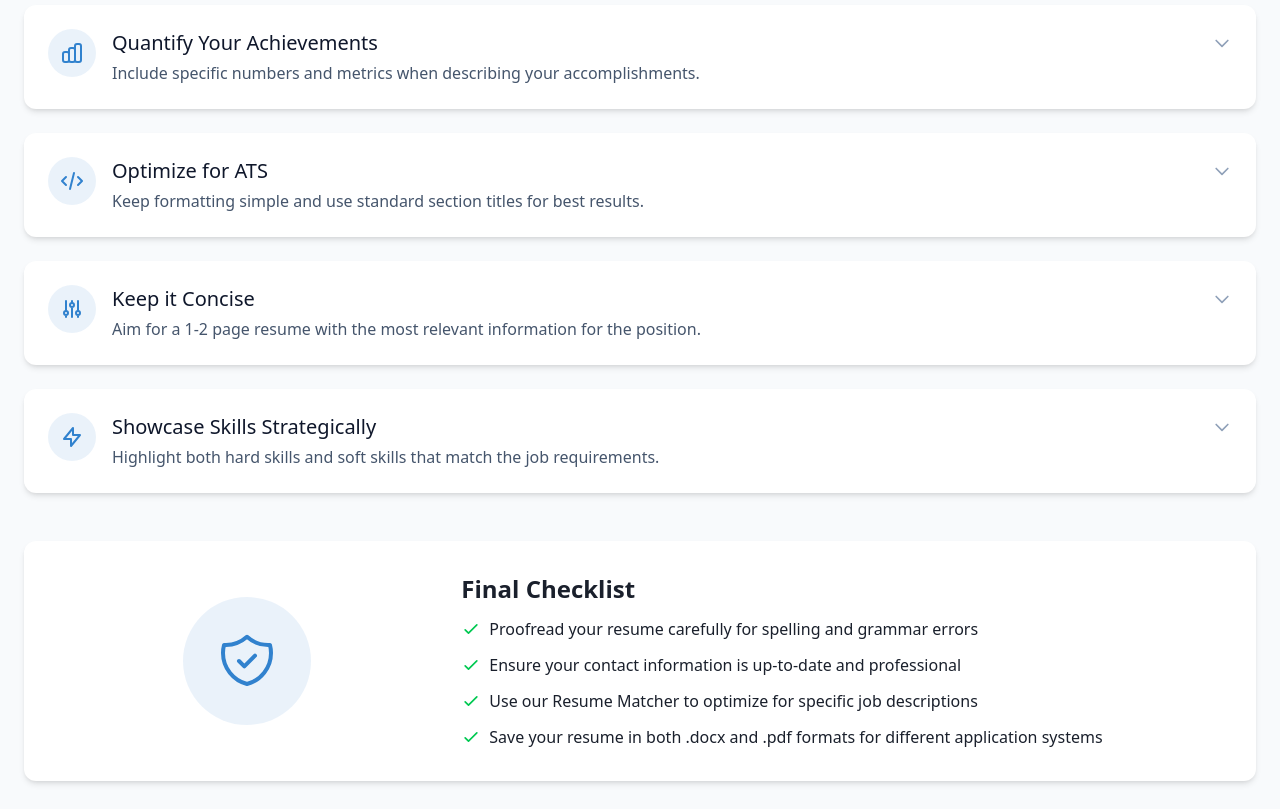
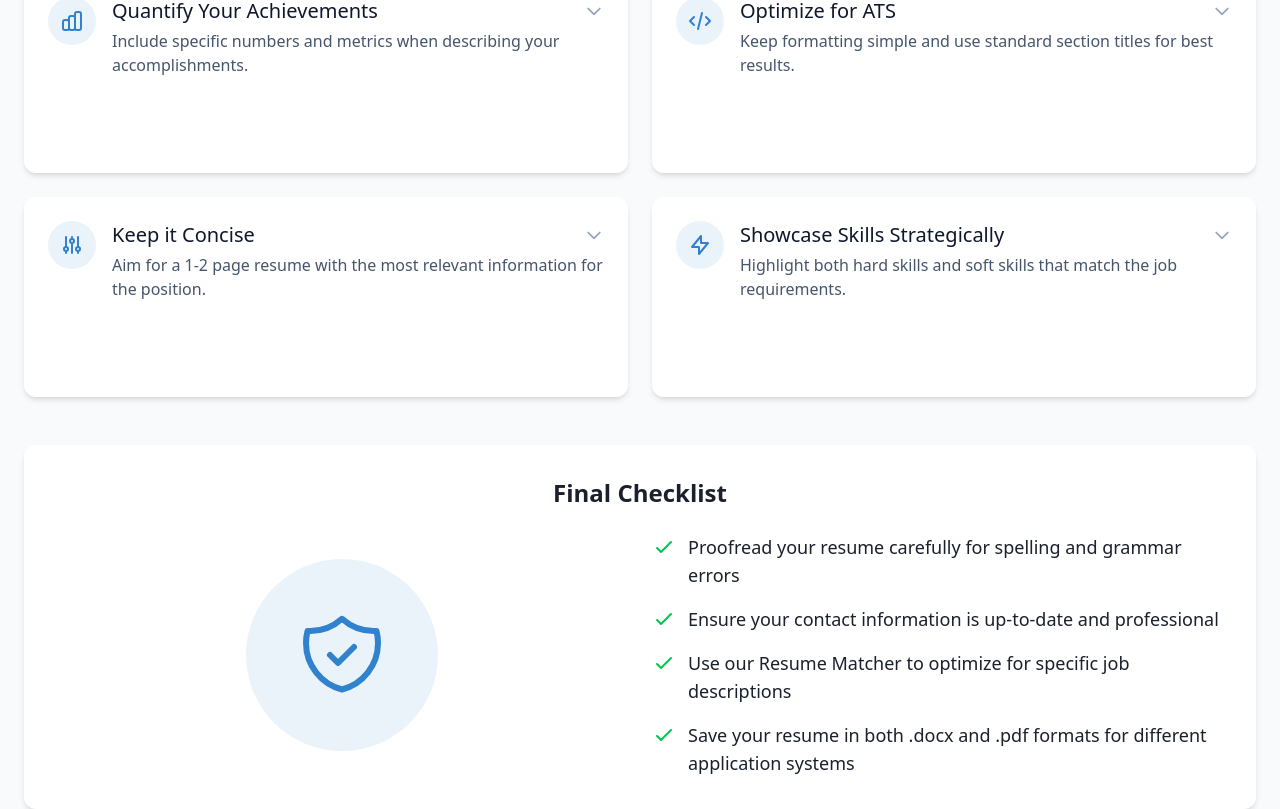
Before and after one commit to chinedu-amaechi/ats-resume-matcher, a Next.js app: page / in a window 1280 px wide. Shown: the part 3073-3882 px from the top of the page. Built offline with nearby package versions, Linux system fonts and the light colour scheme.

Commit message:
Enhance layout and styling in Tips component for improved user experience and readability

```diff
--- a/src/components/Tips.tsx
+++ b/src/components/Tips.tsx
@@ -159,15 +159,21 @@ export default function Tips() {
           </p>
         </div>
 
-        <div className="space-y-6">
+        <div className="grid grid-cols-1 md:grid-cols-2 gap-6">
           {tips.map((tip, index) => (
             <div
               key={index}
               className="bg-white rounded-xl shadow-md overflow-hidden hover:shadow-lg transition-shadow"
+              style={{
+                minHeight: "200px",
+                display: "flex",
+                flexDirection: "column",
+              }}
             >
               <div
-                className="p-6 cursor-pointer"
+                className="p-6 cursor-pointer flex-grow"
                 onClick={() => toggleTip(index)}
+                style={{ position: "relative" }}
               >
                 <div className="flex items-start">
                   <div className="flex-shrink-0">
@@ -220,11 +226,15 @@ export default function Tips() {
         </div>
 
         <div className="mt-12 bg-white rounded-xl shadow-md p-6 md:p-8">
-          <div className="flex flex-col md:flex-row items-center gap-6">
-            <div className="w-full md:w-1/3 flex justify-center">
-              <div className="w-32 h-32 bg-primary/10 rounded-full flex items-center justify-center">
+          <h3 className="text-2xl font-semibold mb-6 text-center">
+            Final Checklist
+          </h3>
+
+          <div className="grid grid-cols-1 md:grid-cols-2 gap-6">
+            <div className="flex justify-center items-center">
+              <div className="w-48 h-48 bg-primary/10 rounded-full flex items-center justify-center">
                 <svg
-                  className="w-16 h-16 text-primary"
+                  className="w-24 h-24 text-primary"
                   fill="none"
                   stroke="currentColor"
                   viewBox="0 0 24 24"
@@ -238,14 +248,12 @@ export default function Tips() {
                 </svg>
               </div>
             </div>
-            <div className="w-full md:w-2/3">
-              <h3 className="text-2xl font-semibold mb-3 text-center md:text-left">
-                Final Checklist
-              </h3>
-              <ul className="space-y-3">
+
+            <div className="flex flex-col justify-center">
+              <ul className="space-y-4">
                 <li className="flex items-start">
                   <svg
-                    className="w-5 h-5 text-green-500 mt-0.5 mr-2"
+                    className="w-6 h-6 text-green-500 mt-0.5 mr-3 flex-shrink-0"
                     fill="none"
                     stroke="currentColor"
                     viewBox="0 0 24 24"
@@ -257,14 +265,14 @@ export default function Tips() {
                       d="M5 13l4 4L19 7"
                     />
                   </svg>
-                  <span>
+                  <span className="text-lg">
                     Proofread your resume carefully for spelling and grammar
                     errors
                   </span>
                 </li>
                 <li className="flex items-start">
                   <svg
-                    className="w-5 h-5 text-green-500 mt-0.5 mr-2"
+                    className="w-6 h-6 text-green-500 mt-0.5 mr-3 flex-shrink-0"
                     fill="none"
                     stroke="currentColor"
                     viewBox="0 0 24 24"
@@ -276,14 +284,14 @@ export default function Tips() {
                       d="M5 13l4 4L19 7"
                     />
                   </svg>
-                  <span>
+                  <span className="text-lg">
                     Ensure your contact information is up-to-date and
                     professional
                   </span>
                 </li>
                 <li className="flex items-start">
                   <svg
-                    className="w-5 h-5 text-green-500 mt-0.5 mr-2"
+                    className="w-6 h-6 text-green-500 mt-0.5 mr-3 flex-shrink-0"
                     fill="none"
                     stroke="currentColor"
                     viewBox="0 0 24 24"
@@ -295,14 +303,14 @@ export default function Tips() {
                       d="M5 13l4 4L19 7"
                     />
                   </svg>
-                  <span>
+                  <span className="text-lg">
                     Use our Resume Matcher to optimize for specific job
                     descriptions
                   </span>
                 </li>
                 <li className="flex items-start">
                   <svg
-                    className="w-5 h-5 text-green-500 mt-0.5 mr-2"
+                    className="w-6 h-6 text-green-500 mt-0.5 mr-3 flex-shrink-0"
                     fill="none"
                     stroke="currentColor"
                     viewBox="0 0 24 24"
@@ -314,7 +322,7 @@ export default function Tips() {
                       d="M5 13l4 4L19 7"
                     />
                   </svg>
-                  <span>
+                  <span className="text-lg">
                     Save your resume in both .docx and .pdf formats for
                     different application systems
                   </span>
```
